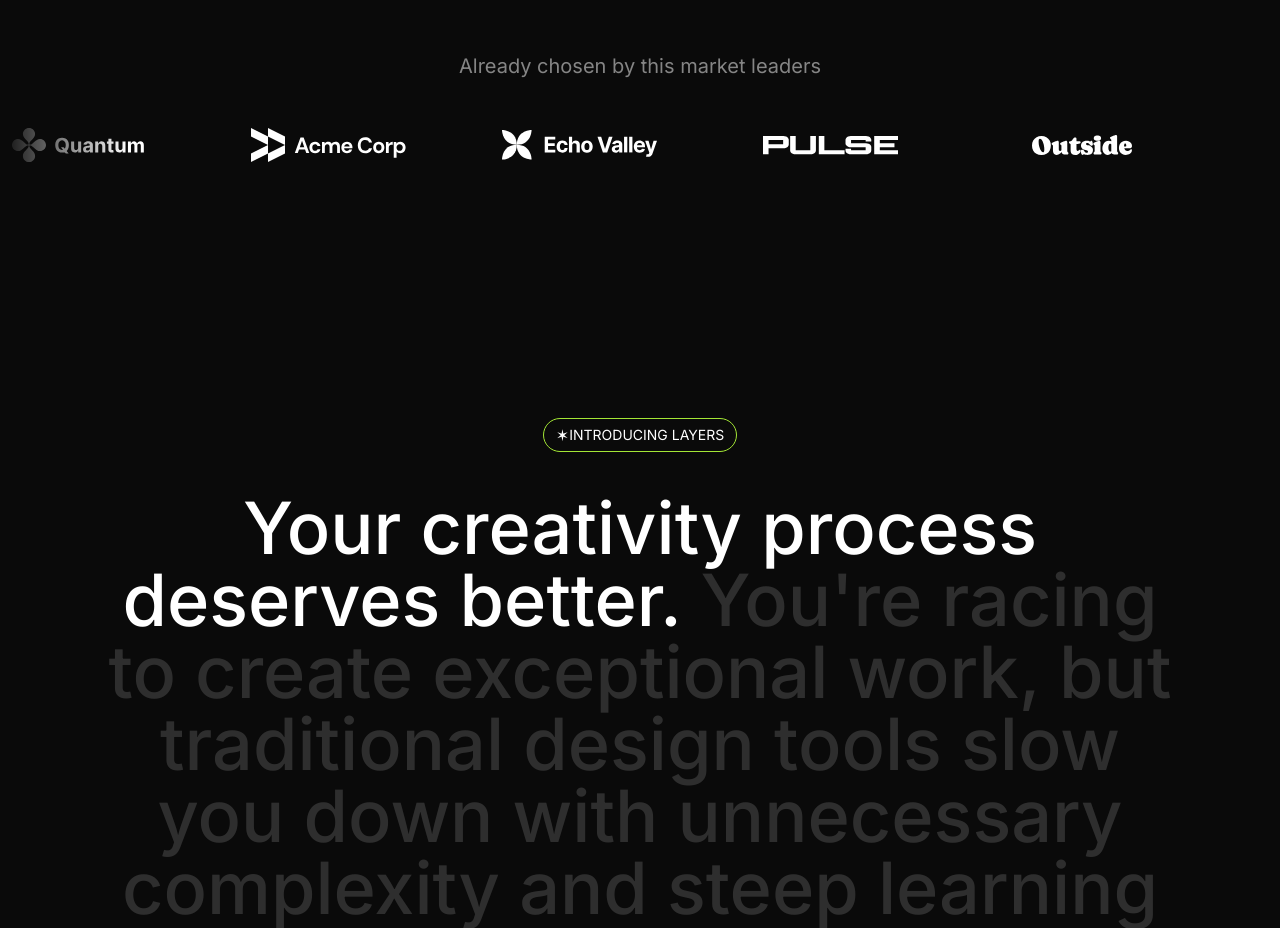
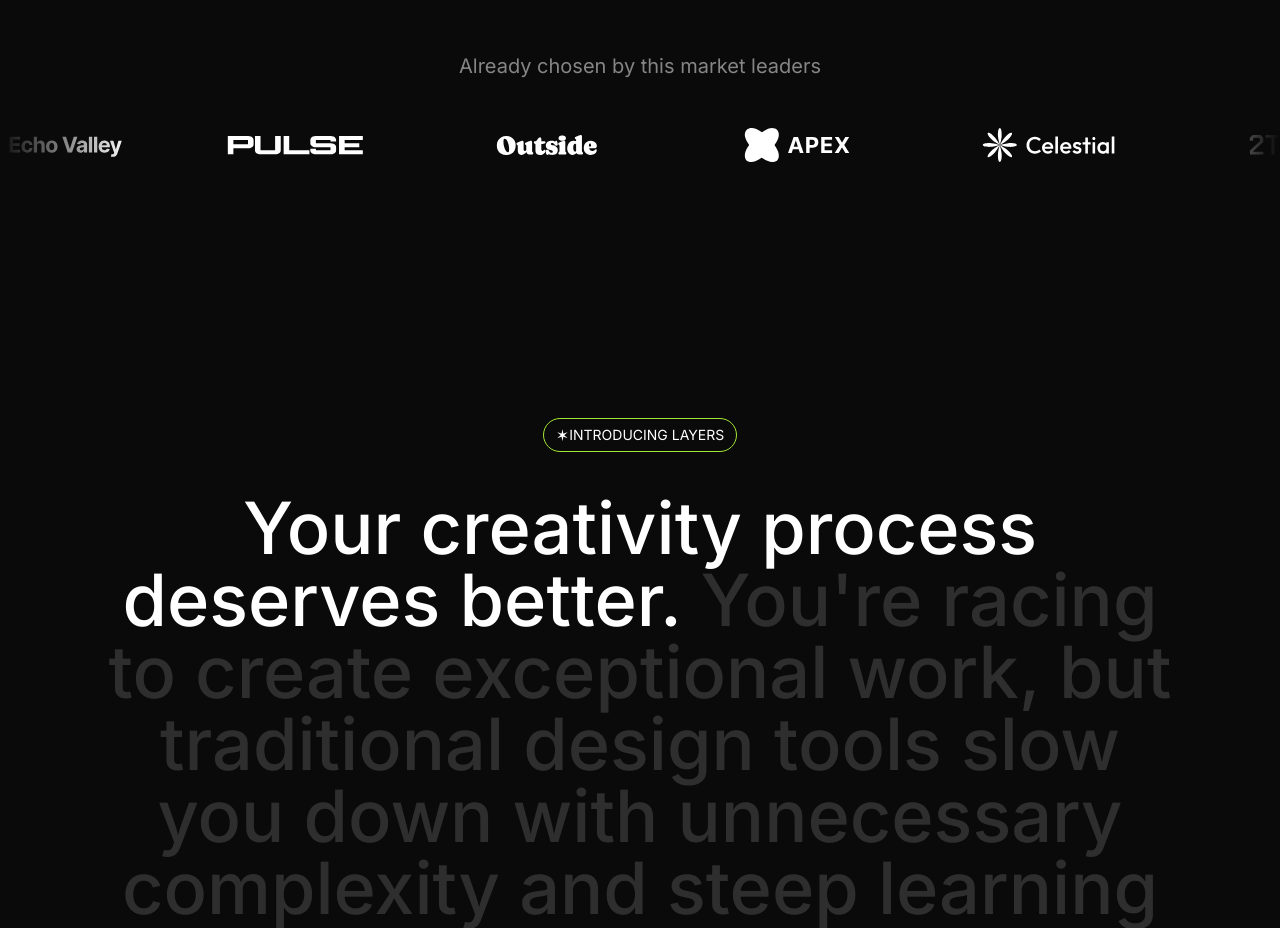
Before and after one commit to satyajitgiram/sass-landing-page, a Next.js app: page / in a window 1280 px wide. Shown: the part 800-1728 px from the top of the page. Built offline with nearby package versions, Linux system fonts and the light colour scheme.

Commit message:
Created Animation for Logo tickers

```diff
--- a/src/sections/LogoTicker.tsx
+++ b/src/sections/LogoTicker.tsx
@@ -1,3 +1,4 @@
+'use client';
 import quantumLogo from "@/assets/images/quantum.svg";
 import acmeLogo from "@/assets/images/acme-corp.svg";
 import echoValleyLogo from "@/assets/images/echo-valley.svg";
@@ -7,6 +8,8 @@
 import celestialLogo from "@/assets/images/celestial.svg";
 import twiceLogo from "@/assets/images/twice.svg";
 import Image from "next/image";
+import { Fragment } from "react";
+import {motion} from "framer-motion";
 
 const logos = [
     { name: "Quantum", image: quantumLogo },
@@ -25,12 +28,25 @@
             <div className="container ">
                 <h3 className="text-center text-white/50 text-xl">Already chosen by this market leaders</h3>
             </div>
-            <div className="overflow-hidden mt-12" style={{ maskImage: 'linear-gradient(to right, transparent, black 10%, black 90%, transparent)' }}>
-                <div className="flex gap-24 pr-24">
-                    {logos.map((logo, index) => (
-                        <Image key={index} src={logo.image} alt={logo.name} />
+            <div className="flex overflow-hidden mt-12" style={{ maskImage: 'linear-gradient(to right, transparent, black 10%, black 90%, transparent)' }}>
+                <motion.div
+                animate={{
+                    x:'-50%'
+                }}
+                transition={{
+                    duration:25,
+                    ease: "linear",
+                    repeat: Infinity,
+                }}
+                className="flex flex-none gap-24 pr-24">
+                    {Array.from({ length: 2 }).map((_, i) => (
+                        <Fragment key={i}>
+                            {logos.map((logo, index) => (
+                                <Image key={index} src={logo.image} alt={logo.name} />
+                            ))}
+                        </Fragment>
                     ))}
-                </div>
+                </motion.div>
             </div>
         </section>
     );
```
